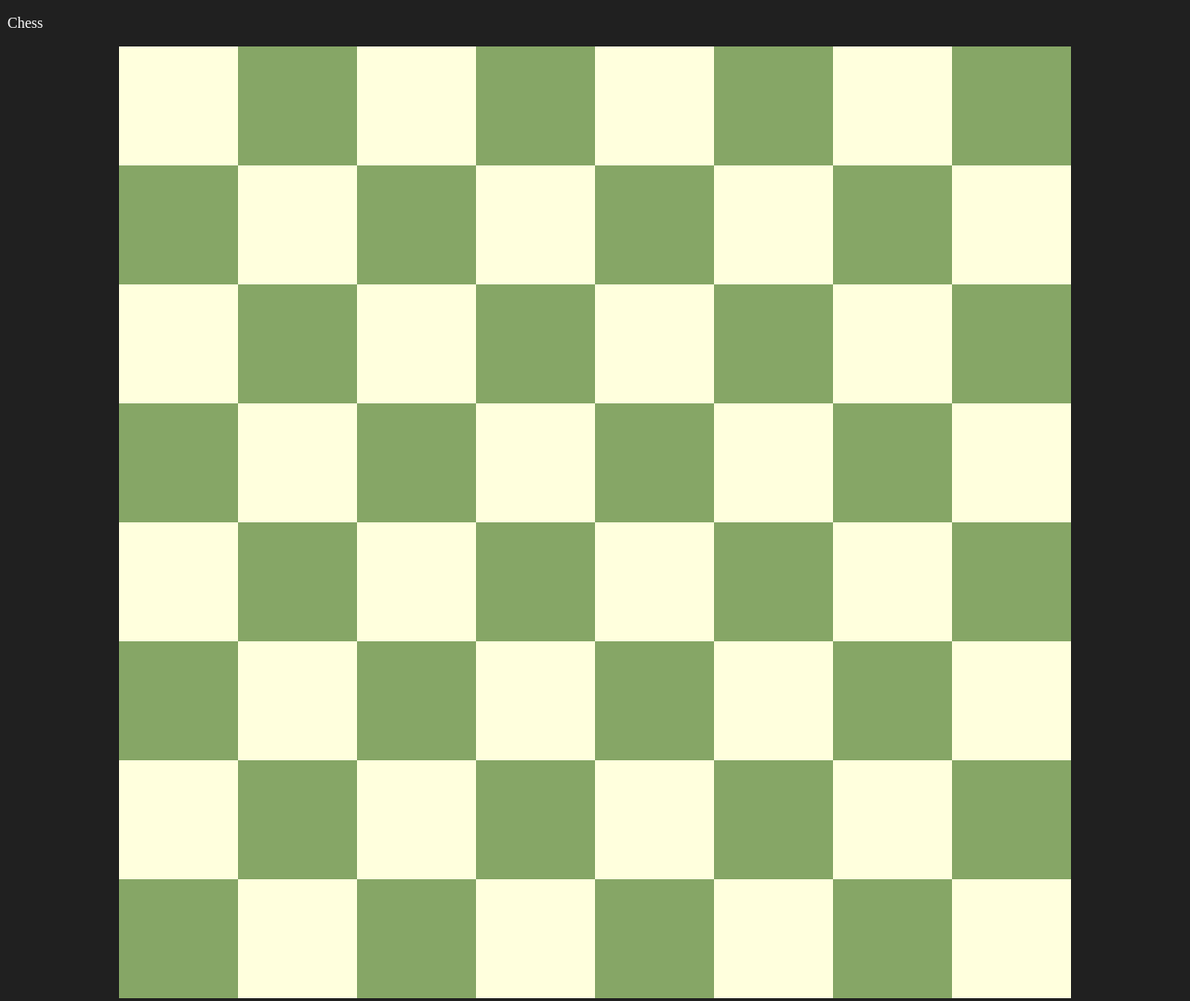
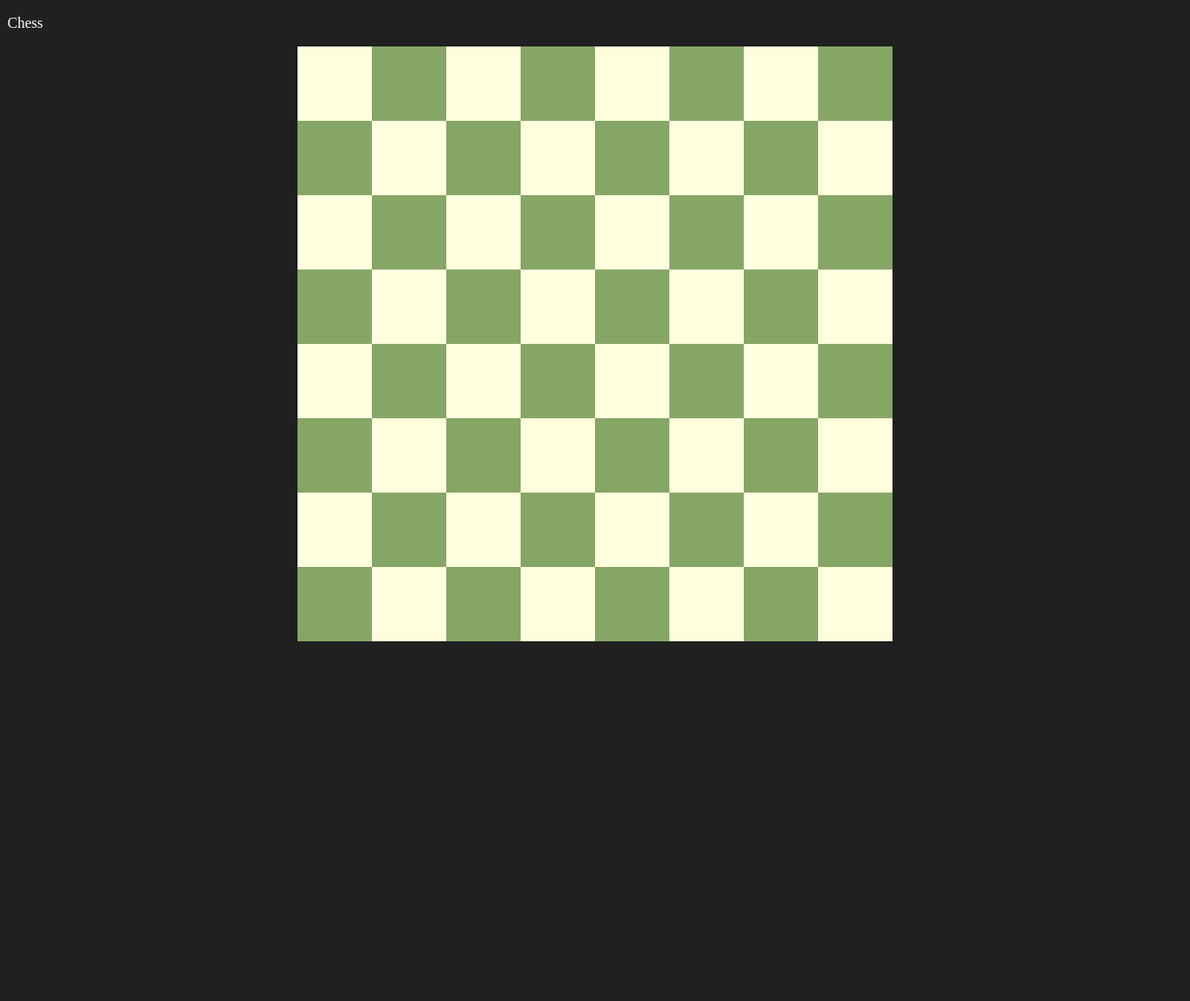
Before and after one commit to TastyGold/HtmlChessGame, a plain HTML site: page index.html in a window 1280 px wide. Shown: the whole page at 93% size. After the commit the page ends 800 px from the top, so only its background shows below. Drawn offline with Linux system fonts and the light colour scheme.

Commit message:
dynamic scaling of board tiles to fit square and screen

```diff
--- a/script.js
+++ b/script.js
@@ -1,20 +1,31 @@
 document.querySelector("html").addEventListener("click", function () {
-    alert("Ouch! Stop poking me!");
+    //alert("Ouch! Stop poking me!");
 });
 
 window.onload = function () {
     const boardWidth = 8;
     const boardHeight = 8;
 
-    boardHtml = generateBoard(boardWidth, boardHeight);
-    document.querySelector(".chess").innerHTML =
+    boardHtml = generateBoardHTML(boardWidth, boardHeight);
+
+    var chessDiv = document.querySelector(".chess");
+
+    chessDiv.innerHTML =
         '<div class="grid-container" style="grid-template-columns:repeat(' +
         boardWidth +
         ', auto)"></div>';
     document.querySelector(".grid-container").innerHTML = boardHtml;
+    document.styleSheets[0].insertRule(
+        ".square{ width: calc(min(80vh, 80vw) / " +
+            boardWidth +
+            ");  height: calc(min(80vh, 80vw) / " +
+            boardHeight +
+            "); }",
+        0
+    );
 };
 
-function generateBoard(width, height) {
+function generateBoardHTML(width, height) {
     var boardHtml = "";
     for (let y = 0; y < height; y++) {
         for (let x = 0; x < width; x++) {
--- a/style.css
+++ b/style.css
@@ -1,19 +1,22 @@
-body, html {
+body,
+html {
     background-color: #202020;
     color: white;
 }
 
-.chess{
+.chess {
     background-color: red;
-    width:fit-content;
-    margin:auto;
+    padding: 0px;
+    width: calc(min(80vh, 80vw));
+    height: calc(min(80vh, 80vw));
+    margin: auto;
 }
 
-.grid-container{
-    display:grid;
+.grid-container {
+    display: grid;
 }
-
+/*
 .square{
-    width:128px;
-    height:128px;
-}
+    width: calc(min(80vh, 80vw) / 8);
+    height: calc(min(80vh, 80vw) / 8);
+} */
```
Also changed, not shown: index.html (+1 -2 lines), chessPieces.png (added).
